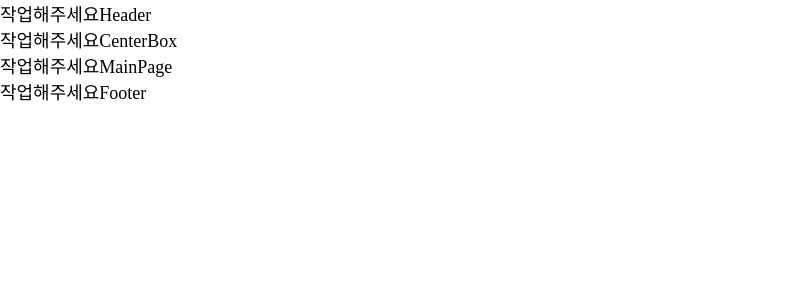
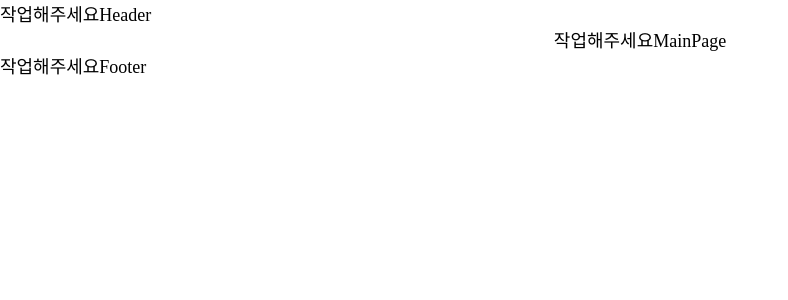
Before and after one commit to 2023-frontend1/Paprika-Market-2.0.1, a React (Vite) app: page / in a window 1280 px wide. Shown: the top 300 px of the page, without its empty margins (0-788 px from the left). Built offline with nearby package versions, Linux system fonts and the light colour scheme.

Commit message:
design: CenterBox 컴포넌트 작업

```diff
--- a/src/components/layouts/componets/center_box.jsx
+++ b/src/components/layouts/componets/center_box.jsx
@@ -1,5 +1,22 @@
+import styled from 'styled-components'
+import { flexAlign } from '../../../styles/themes/@index'
 const CenterBox = ({ children }) => {
-	return <div>작업해주세요CenterBox{children}</div>
+	return (
+		<S.Div_Wrapper>
+			<S.Div_AlignCenter>{children}</S.Div_AlignCenter>
+		</S.Div_Wrapper>
+	)
 }
 
 export default CenterBox
+const Div_Wrapper = styled.div`
+	width: 100%;
+	${flexAlign.justifyCenter}
+`
+const Div_AlignCenter = styled.div`
+	max-width: 50%;
+`
+const S = {
+	Div_AlignCenter,
+	Div_Wrapper,
+}
```
